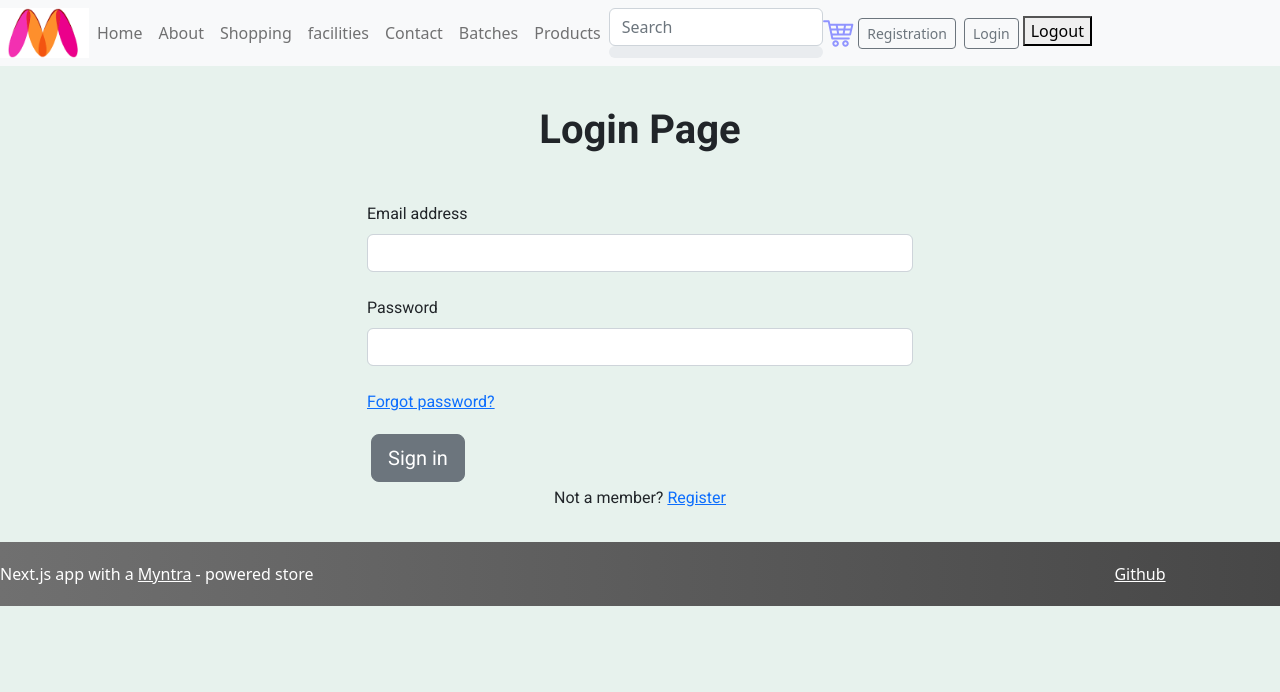
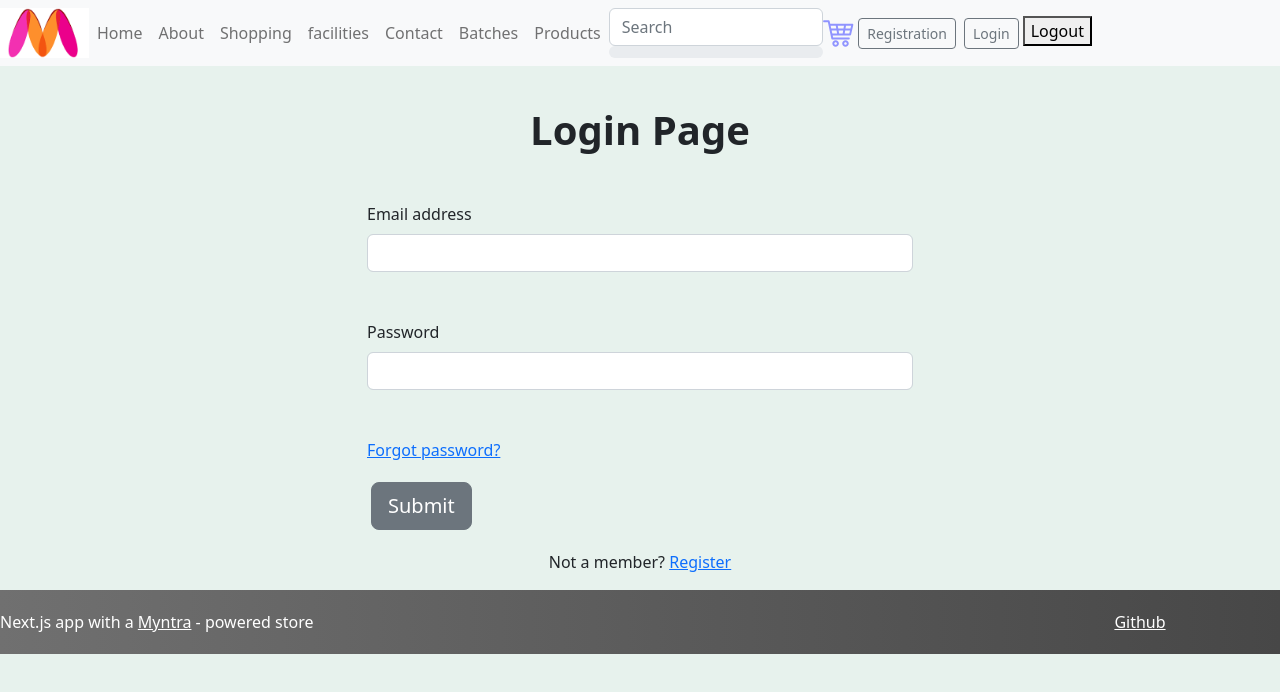
Before and after one commit to shrutishukla2713/cetpa_nextjs, a Next.js app: page /Login in a window 1280 px wide. Shown: the top 692 px of the page. Built offline with nearby package versions, Linux system fonts and the light colour scheme.

Commit message:
Env edit

```diff
--- a/Common/Head3.js
+++ b/Common/Head3.js
@@ -13,7 +13,7 @@ const Head3 = () => {
   }
   return (
     <div className='col-3'>
-         <Link className="btn btn-sm btn-outline-secondary m-1" href="/login">Login</Link>
+         <Link className="btn btn-sm btn-outline-secondary m-1" href="/Login">Login</Link>
          <button onClick={logoutFn}>Logout</button>
     </div>
   )
--- a/package.json
+++ b/package.json
@@ -15,6 +15,7 @@
     "@next/font": "^13.0.7",
     "axios": "^1.2.1",
     "bootstrap": "^5.2.2",
+    "dotenv-webpack": "^2.0.0",
     "formik": "^2.2.9",
     "mongoose": "^6.7.3",
     "next": "13.0.3",
--- a/pages/Login.js
+++ b/pages/Login.js
@@ -1,17 +1,16 @@
-import React, { useState } from "react";
-import { useRouter } from "next/router";
-import axios from "axios";
+import React, { useState } from 'react';
+import {useRouter} from 'next/router';
+import axios from 'axios';
+
 
 export const getStaticProps = () => {
-  let url = "http://localhost:3000/";
- //let url = process.env.BASE_URL;
+  let url = process.env.BASE_URL;
   return {
       props: {
           baseurl: url
       }
   }
 }
-
 
 const Login = (props) => {
     const [formdata, setFormdata] = useState({});
@@ -25,26 +24,26 @@ const Login = (props) => {
         const url =  baseurl + 'api/users/login';
         try{
             const response = await axios.post(url, formdata);
-          console.log(response);
+            console.log(response.data);
             if(response.data.userid) {
                 localStorage.setItem('loginStatus', true);
                 localStorage.setItem('username', response.data.email);
                 localStorage.setItem('name', response.data.name)
                 router.push('/Products');
-          }  else {
-            setSubmitStatus(true);
             }
         }
         catch{
             setSubmitStatus(true);
         }
     }
+
     const handleChange = (e) => {
         console.log(e.target.name, e.target.value);
         let tempObj = {};
         tempObj[e.target.name] = e.target.value;
-    setFormdata({ ...formdata, ...tempObj });
+        setFormdata({...formdata, ...tempObj});
     }
+
   return (
     <div>
     {submitStatus && (
@@ -56,52 +55,30 @@ const Login = (props) => {
 <div className="container">
         <div className="row justify-content-center">
           <div className="col-6 m-3 ">
-            <h1 className="text-center h1 fw-bold mb-5 mx-1 mx-md-4 mt-4">
-              Login Page
-            </h1>
-            <form>
+            <h1 className="text-center h1 fw-bold mb-5 mx-1 mx-md-4 mt-4">Login Page</h1>
             <div className="form-outline mb-4">
                 <label className="form-label">Email address</label>
-                <input
-                  type="email"
-                  name="email"
-                  id="form2Example1"
-                  className="form-control"
-                  onChange={handleChange}
-                />
-              </div>
+                 <input type="email" name="email"  className="form-control" onChange={handleChange}/>   </div>
+        <br />
+
         <div className="form-outline mb-4">
         <label className="form-label">Password</label>
-                <input
-                  type="password"
-                  name="password"
-                  id="form2Example2"
-                  className="form-control"
-                  onChange={handleChange}
-                />
-              </div>
+         <input type="password" name="password"  className="form-control" onChange={handleChange}/></div>
+        <br />
         <div className="col  mb-3">
                 <a href="#!">Forgot password?</a>
               </div>
-              <button
-                type="submit"
-                onClick={loginFn}
-                className="btn btn-lg btn-secondary m-1"
-              >
-                Sign in
-              </button>
-
+        <button className="btn btn-lg btn-secondary m-1" onClick={loginFn}>Submit</button>
+        </div>
         <div className="text-center">
                 <p>
                   Not a member? <a href="/registration">Register</a>
                 </p>
               </div>
-            </form>
     </div>
     </div>
     </div>
-    </div>
-  );
-};
+)
+}
 
-export default Login;
+export default Login
--- a/pages/Products.js
+++ b/pages/Products.js
@@ -5,7 +5,7 @@ import Link from 'next/link';
 //ssr - page visit
 export const getServerSideProps = async () => {
     //api call
-    const response = await fetch('https://fakestoreapi.com/products/');
+    const response = await fetch(process.env.API_URL);
     // console.log(response);
     const data = await response.json(); //to convert stringified json to parsed json
     // console.log(data);
--- a/pages/Products/[id].js
+++ b/pages/Products/[id].js
@@ -13,7 +13,7 @@ import {
 export async function getServerSideProps(context) {
     try {
         const { id } = context.query;
-        const res = await fetch('https://fakestoreapi.com/products/' + id);
+        const res = await fetch(process.env.API_URL + id);
         const data = await res.json();
         return {
             props: {productData: data }
--- a/pages/_app.js
+++ b/pages/_app.js
@@ -1,27 +1,15 @@
-import Layout from '../common/Layout';
-import '../styles/globals.css';
-import '../node_modules/bootstrap/dist/css/bootstrap.min.css';
-import {Roboto} from '@next/font/google';
-
-const roboto = Roboto({
-  weight: ['400', '700'],
-  style: ['normal', 'italic'],
-  subsets: ['latin'],
-})
-
-// function MyApp({ Component, pageProps }) {
-//   return <Component {...pageProps} />
-// }
+import Layout from '../Common/Layout'
+import '../styles/globals.css'
+import '../node_modules/bootstrap/dist/css/bootstrap.min.css'
 
 function MyApp({ Component, pageProps }) {
-  console.log('pageProps', pageProps);
   return (
-      <Layout footerstatus={pageProps.footerstatus}>
-          <div className={roboto.className}>
-            <Component {...pageProps} />
-          </div>
-      </Layout>
-    )
-}
+    <>
+    <Layout>
+  <Component {...pageProps} />
+  </Layout>
+  </>
+)}
+
 
 export default MyApp
--- a/pages/batches/[year].js
+++ b/pages/batches/[year].js
@@ -3,7 +3,7 @@ import React from 'react'
 //SSG
 export const getStaticPaths = async() => {
     // const arr = ['2022', '2021', '2020', '2019', '2018'];
-    const response = await fetch('https://fakestoreapi.com/products');
+    const response = await fetch(process.env.API_URL);
     const arr = await response.json();
     const paths = arr.map((item) => {
         return {
@@ -19,7 +19,7 @@ export const getStaticPaths = async() => {
 export const getStaticProps = async (context) => {
     console.log(context.params);
     const temp = context.params.year;
-    const response = await fetch('https://fakestoreapi.com/products/'+temp);
+    const response = await fetch(process.env.API_URL+temp);
     const data = await response.json();
     return {
         props: {
--- a/pages/batches/index.js
+++ b/pages/batches/index.js
@@ -4,7 +4,7 @@ import Link from 'next/link';
 
 export const getStaticProps = async () => {
     //api call
-    const response = await fetch('https://fakestoreapi.com/products');
+    const response = await fetch(process.env.API_URL);
     // console.log(response);
     const data = await response.json(); //to convert stringified json to parsed json
     // console.log(data);
--- a/pages/index.js
+++ b/pages/index.js
@@ -3,6 +3,7 @@ import Image from 'next/image'
 import styles from '../styles/Home.module.css'
 
 export default function Home() {
+  console.log(process.env.abc);
   return (
     <div className={[styles.container, styles.test123].join(" ")}>
       <Head>
```
Also changed, not shown: styles/login.module.css (added, +8 -0 lines), 2 other files (tests, documents, lock files or other folders). Lines whose indentation alone changed are shown as unchanged.
